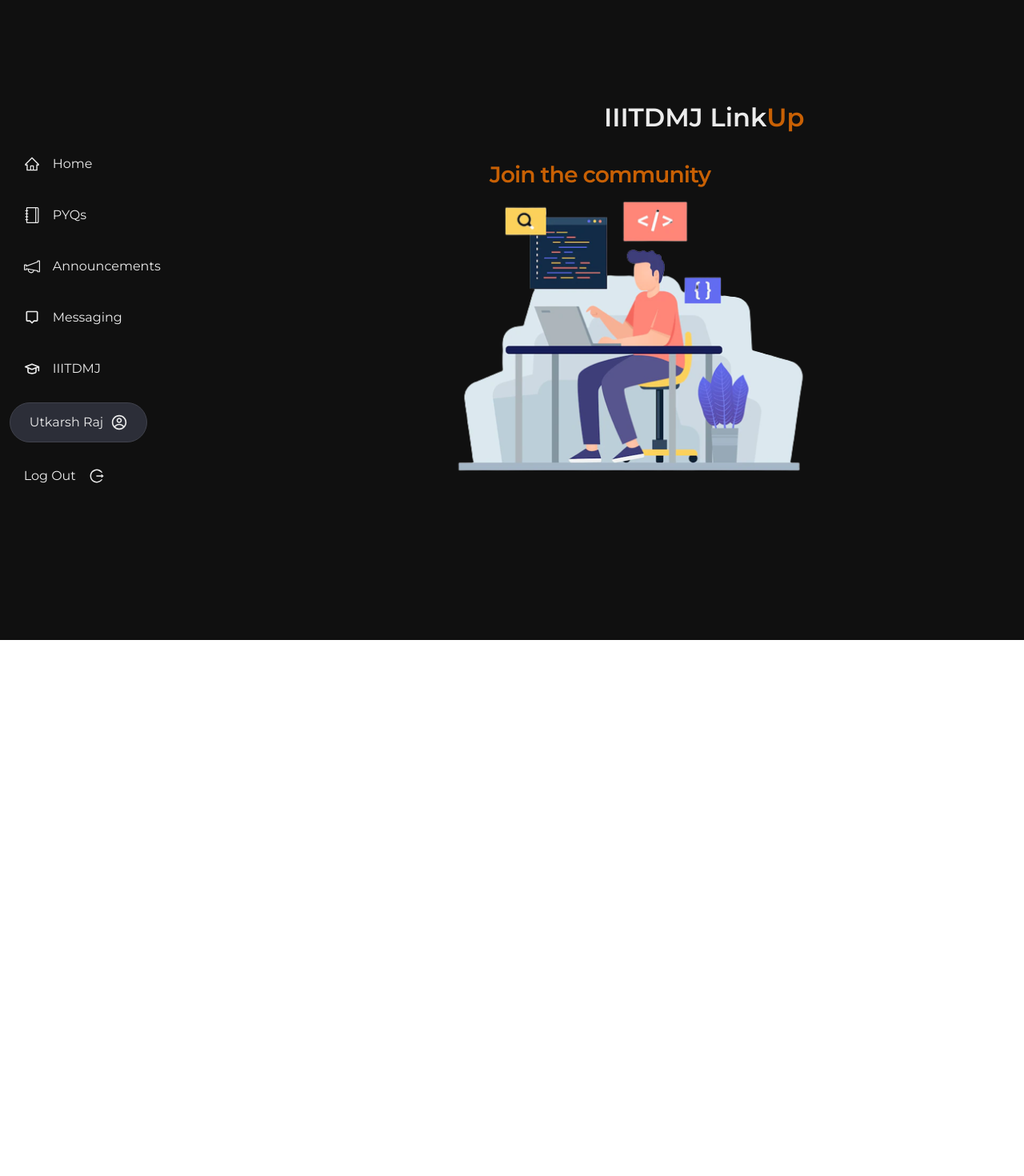
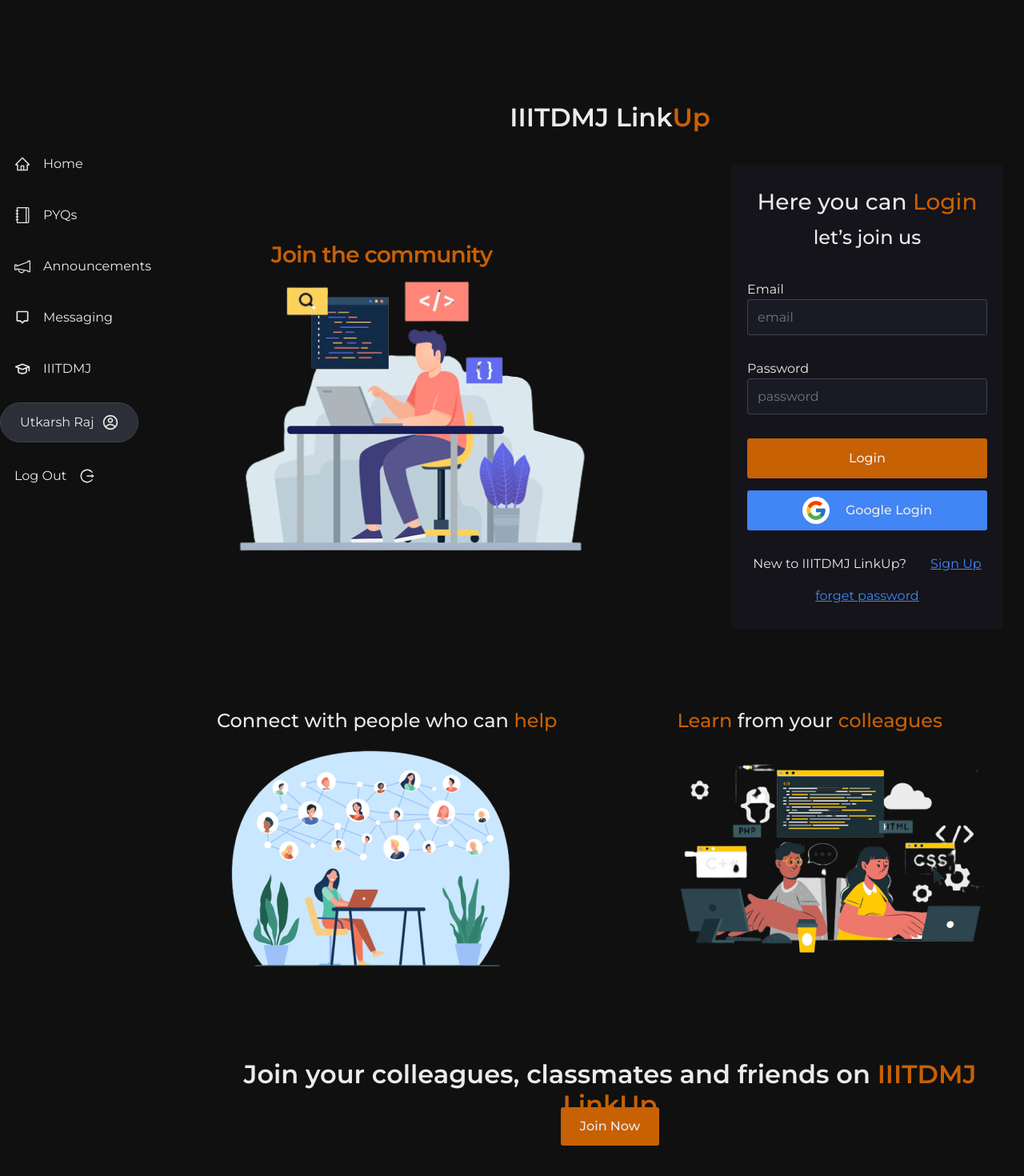
Before and after one commit to Shivkant-Chauhan/IIITDMJ-LinkUP, a React (Create React App) app in the folder client/: page /login in a window 1280 px wide. Shown: the top 1470 px of the page at 80% size. Before the commit the page ends 800 px from the top, so only its background shows below. Built offline with nearby package versions, Linux system fonts and the light colour scheme; the HTML template or start-up script is replaced by a standard one.

Commit message:
added login page

```diff
--- a/client/src/App.scss
+++ b/client/src/App.scss
@@ -42,4 +42,8 @@
   .orange {
     color: #c86004;
   }
+
+  a {
+    color: #ebebeb;
+  }
 }
--- a/client/src/components/login/Login.jsx
+++ b/client/src/components/login/Login.jsx
@@ -1,15 +1,92 @@
-import React from "react";
+import { React, useState } from "react";
 import "./Login.scss";
 import loginImg from "../../images/login-hero.png";
+import loginInfo1 from "../../images/loginInfo1.png";
+import loginInfo2 from "../../images/loginInfo2.png";
+import { FcGoogle } from "react-icons/fc";
+import { Link } from "react-router-dom";
 
 const Login = () => {
+  const [email, setEmail] = useState("");
+  const [password, setPassword] = useState("");
+
   return (
     <div className="login">
       <h2 className="login-heading">
         IIITDMJ Link<span className="orange">Up</span>
       </h2>
       <div className="login-hero">
-        <img src={loginImg} alt="" />
+        <img src={loginImg} alt="geeks" />
+        <form>
+          <div className="form-heading">
+            <h3>
+              Here you can <span className="orange">Login</span>
+            </h3>
+            <h4>let’s join us</h4>
+          </div>
+          <div className="form-input">
+            <label>Email</label>
+            <input
+              type="text"
+              placeholder="email"
+              name="email"
+              value={email}
+              onChange={(e) => {
+                setEmail(e.target.value);
+              }}
+            />
+          </div>
+          <div className="form-input">
+            <label>Password</label>
+            <input
+              type="Password"
+              placeholder="password"
+              name="Password"
+              value={password}
+              onChange={(e) => {
+                setPassword(e.target.value);
+              }}
+            />
+          </div>
+          <div className="form-btn">
+            <button className="submit-btn">Login</button>
+            <button className="submit-btn submit-btn-blue">
+              <div className="icon-box">
+                <FcGoogle className="icon" />
+              </div>
+              Google Login
+            </button>
+          </div>
+          <div className="form-footer">
+            <div className="signup-msg">
+              <p>New to IIITDMJ LinkUp?</p>
+              <Link to="/home">Sign Up</Link>
+            </div>
+            <Link to="/">forget password</Link>
+          </div>
+        </form>
+      </div>
+      <div className="login-info">
+        <div className="login-info-child">
+          <h4>
+            Connect with people who can <span className="orange">help</span>
+          </h4>
+          <img src={loginInfo1} alt="connet with people" />
+        </div>
+        <div className="login-info-child">
+          <h4>
+            <span className="orange">Learn</span> from your{" "}
+            <span className="orange">colleagues</span>
+          </h4>
+          <img src={loginInfo2} alt="learn from people" />
+        </div>
+      </div>
+      <div className="login-footer">
+        <h2>
+          Join your colleagues, classmates and friends on{" "}
+          <span className="orange"> IIITDMJ LinkUp</span>
+        </h2>
+        <button className="join-now-btn">Join Now</button>
       </div>
     </div>
   );
--- a/client/src/components/login/Login.scss
+++ b/client/src/components/login/Login.scss
@@ -1,10 +1,137 @@
 .login {
   background-color: #101010;
-  margin-left: 250px;
 
   .login-heading {
     font-size: 32px;
     font-weight: 600;
     text-align: center;
   }
+
+  form {
+    display: flex;
+    flex-direction: column;
+    justify-content: center;
+    align-items: center;
+    padding: 30px 20px;
+    gap: 30px;
+    background: #14141a;
+    border-radius: 5px;
+  }
+
+  .form-heading {
+    display: flex;
+    flex-direction: column;
+    justify-content: center;
+    align-items: center;
+    gap: 5px;
+  }
+
+  .login-hero {
+    display: flex;
+    flex-direction: row;
+    align-items: center;
+    gap: 150px;
+    margin-top: 40px;
+  }
+
+  input,
+  input:focus {
+    padding: 12px;
+    width: 300px;
+    height: 45px;
+    background: #181a24;
+    color: #ebebeb;
+    border: 1px solid #40424c;
+    border-radius: 3px;
+  }
+
+  .form-input {
+    display: flex;
+    flex-direction: column;
+    gap: 0px;
+  }
+
+  .form-btn {
+    display: flex;
+    flex-direction: column;
+    gap: 15px;
+  }
+
+  .submit-btn {
+    padding: 12px 24px;
+    color: #ebebeb;
+    font-weight: 500;
+    border: none;
+    background-color: #c86004;
+    border-radius: 3px;
+    width: 300px;
+    height: 50px;
+    display: flex;
+    justify-content: center;
+    align-items: center;
+    gap: 20px;
+
+    .icon-box {
+      height: 34px;
+      width: 34px;
+      background-color: #fff;
+      display: flex;
+      justify-content: center;
+      align-items: center;
+      border-radius: 50%;
+
+      .icon {
+        height: 28px;
+        width: 28px;
+      }
+    }
+  }
+  .submit-btn-blue {
+    background: #4285f4;
+  }
+
+  .form-footer {
+    display: flex;
+    flex-direction: column;
+    align-items: center;
+    justify-content: center;
+  }
+
+  .signup-msg {
+    display: flex;
+    gap: 30px;
+  }
+
+  a {
+    color: #4285f4;
+  }
+
+  .login-info {
+    margin-top: 100px;
+    display: flex;
+    gap: 150px;
+  }
+
+  .login-footer {
+    display: flex;
+    flex-direction: column;
+    justify-content: center;
+    align-items: center;
+    gap: 20px;
+
+    h2 {
+      margin-top: 100px;
+      height: 32px;
+      font-weight: 600;
+      text-align: center;
+    }
+    .join-now-btn {
+      padding: 12px 24px;
+      color: #ebebeb;
+      font-weight: 500;
+      border: none;
+      background-color: #c86004;
+      border-radius: 3px;
+    }
+  }
 }
```
Also changed, not shown: client/src/images/loginInfo1.png (added), client/src/images/loginInfo2.png (added).
